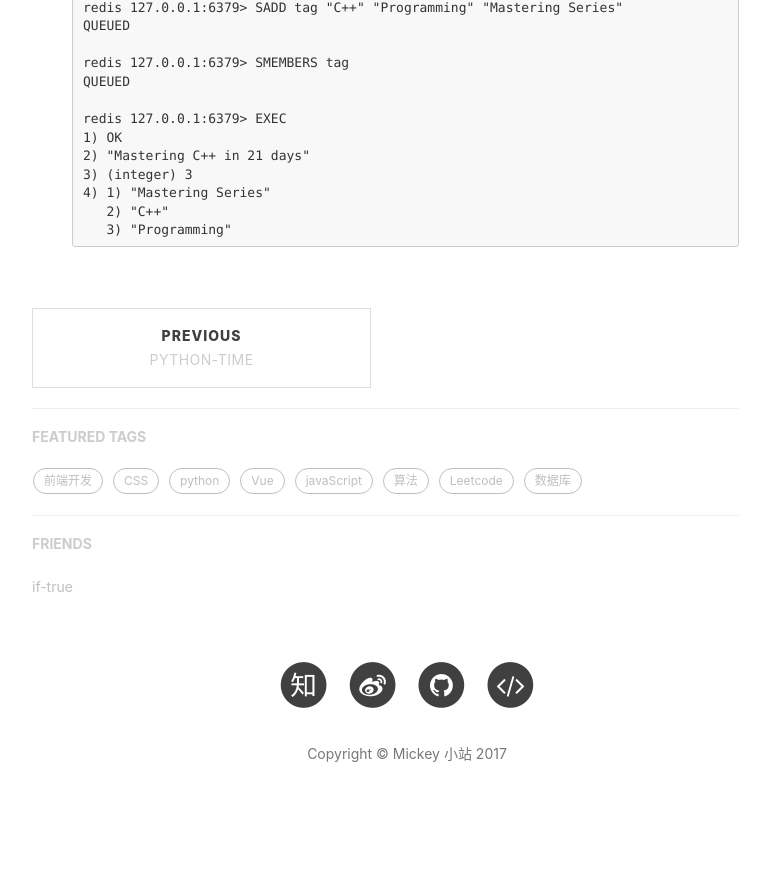
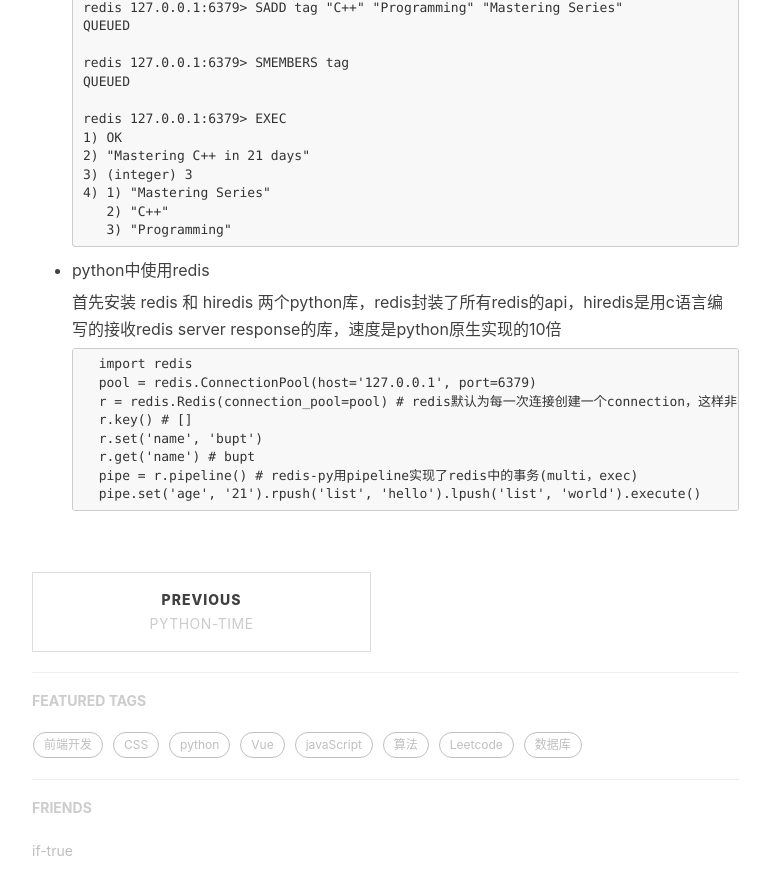
Before and after one commit to mickey0524/mickey0524.github.io, a Jekyll site: the page built from _posts/2017-11-18-redis-learn.md, in a window 1280 px wide and 900 px high, scrolled down 3131 px. Shown: the top 895 px of the window, without its empty margins (233-1003 px from the left). Built offline with Jekyll 4.4.1, drawn with Linux system fonts in a browser that asks for light colours; nearby versions of some CDN libraries; comment, search, counter and statistics services are not loaded; before the commit the page ends 3989 px from its top, so only the background shows below that.

Commit message:
feat(redis): 增加python中使用redis的方法

````diff
--- a/_posts/2017-11-18-redis-learn.md
+++ b/_posts/2017-11-18-redis-learn.md
@@ -123,3 +123,18 @@ tags:
      2) "C++"
      3) "Programming"
   ```
+
+* python中使用redis
+
+	首先安装 redis 和 hiredis 两个python库，redis封装了所有redis的api，hiredis是用c语言编写的接收redis server response的库，速度是python原生实现的10倍
+
+	```
+	import redis
+	pool = redis.ConnectionPool(host='127.0.0.1', port=6379)
+	r = redis.Redis(connection_pool=pool) # redis默认为每一次连接创建一个connection，这样非常浪费，我们显示的给Redis的构造函数中传入一个连接池参数，这样操作可以复用，提高效率
+	r.key() # []
+	r.set('name', 'bupt')
+	r.get('name') # bupt
+	pipe = r.pipeline() # redis-py用pipeline实现了redis中的事务(multi，exec)
+	pipe.set('age', '21').rpush('list', 'hello').lpush('list', 'world').execute()
+	```
````
